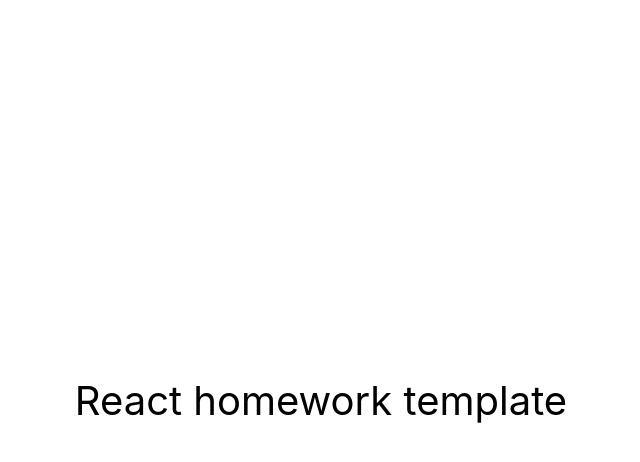
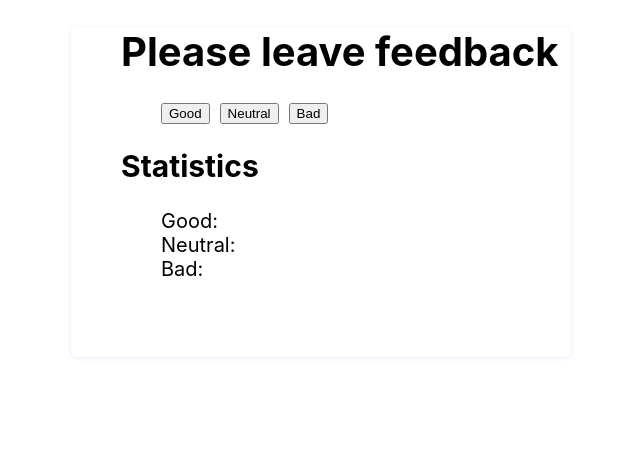
Before and after one commit to Yuliia-Zinchuk/goit-react-hw-02-feedback, a React (Create React App) app: page / in a window 1280 px wide. Shown: the top 462 px of the page, without its empty margins (319-959 px from the left). Built offline with nearby package versions, Linux system fonts and the light colour scheme.

Commit message:
add files and start render

```diff
--- a/package.json
+++ b/package.json
@@ -7,6 +7,7 @@
     "@testing-library/jest-dom": "^5.16.3",
     "@testing-library/react": "^12.1.4",
     "@testing-library/user-event": "^13.5.0",
+    "prop-types": "^15.8.1",
     "react": "^18.1.0",
     "react-dom": "^18.1.0",
     "react-scripts": "5.0.1",
--- a/src/components/App.jsx
+++ b/src/components/App.jsx
@@ -1,16 +1,9 @@
+import { Component } from 'react';
+import { FeedBack } from './Feedback/FeedBack';
 export const App = () => {
   return (
-    <div
-      style={{
-        height: '100vh',
-        display: 'flex',
-        justifyContent: 'center',
-        alignItems: 'center',
-        fontSize: 40,
-        color: '#010101'
-      }}
-    >
-      React homework template
+    <div>
+      <FeedBack />
     </div>
   );
 };
--- /dev/null
+++ b/src/components/Feedback/FeedBack.jsx
@@ -0,0 +1,28 @@
+import PropTypes from 'prop-types';
+import { Component } from 'react';
+import css from './FeedBack.module.css';
+export const FeedBack = ({ id, good, neutral, bad }) => {
+  return (
+    <div className={css.card}>
+      <h1 className={css.title}>Please leave feedback</h1>
+      <div className={css.btn_list}>
+        <button className={css.btn}>Good</button>
+        <button className={css.btn}>Neutral</button>
+        <button className={css.btn}>Bad</button>
+      </div>
+      <h2 className={css.title_list}>Statistics</h2>
+      <ul className={css.stat_list}>
+        <li className={css.item}>
+          <span className={css.label}>Good: </span>
+          {/* <span className={css.count}></span> */}
+        </li>
+        <li className={css.item}>
+          <span className={css.label}>Neutral: </span>
+        </li>
+        <li className={css.item}>
+          <span className={css.label}>Bad: </span>
+        </li>
+      </ul>
+    </div>
+  );
+};
--- /dev/null
+++ b/src/components/Feedback/FeedBack.module.css
@@ -0,0 +1,47 @@
+.card {
+  width: 500px;
+  height: 330px;
+  margin-top: 10px;
+  margin-left: auto;
+  margin-right: auto;
+
+  background: #ffffff;
+  box-shadow: 0px 1px 4px rgba(126, 147, 255, 0.2);
+  border-radius: 6px;
+}
+.title {
+  display: flex;
+  justify-content: start;
+  padding-left: 50px;
+  /* align-items: center; */
+  font-size: 40px;
+  color: #010101;
+}
+
+.btn_list {
+  display: flex;
+  gap: 10px;
+  padding-left: 90px;
+}
+.btn {
+  gap: 10px;
+  color: #010101;
+}
+
+.title_list {
+  composes: title;
+  font-size: 30px;
+}
+
+.stat_list {
+  margin-left: auto;
+}
+
+.item {
+  display: flex;
+}
+
+.label {
+  composes: title;
+  font-size: 20px;
+}
```
Also changed, not shown: 1 other file (tests, documents, lock files or other folders).
